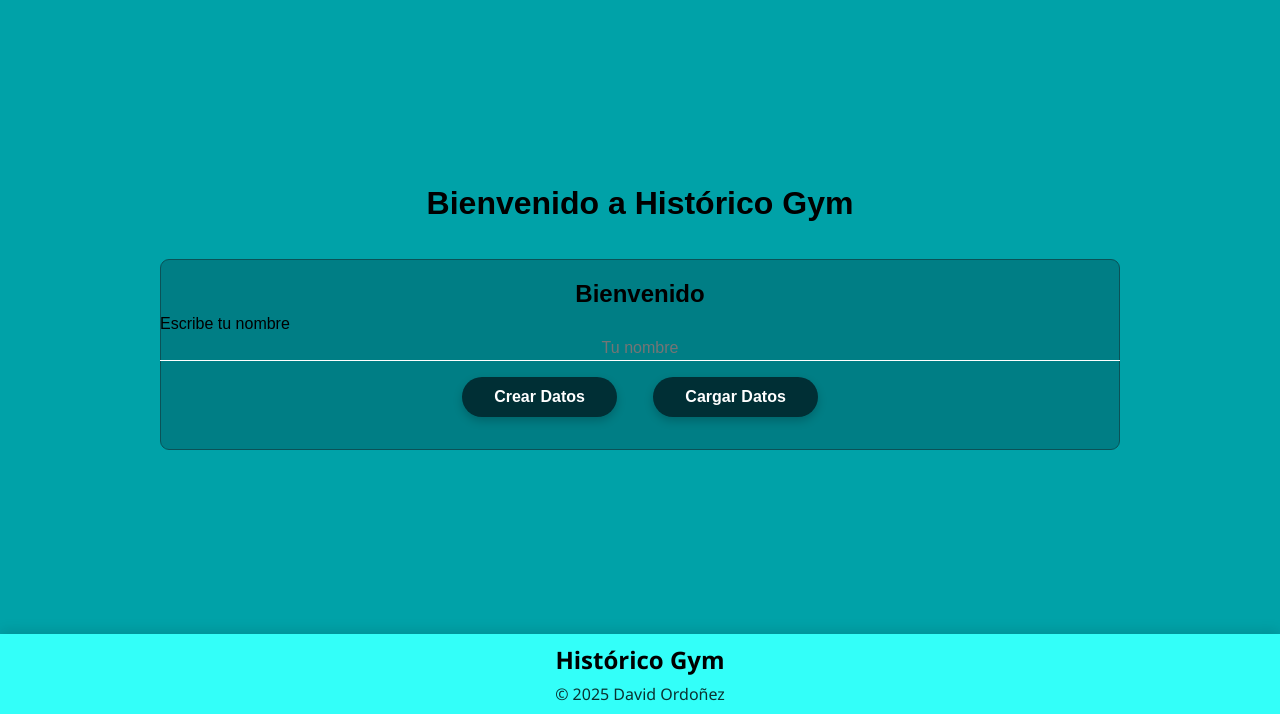
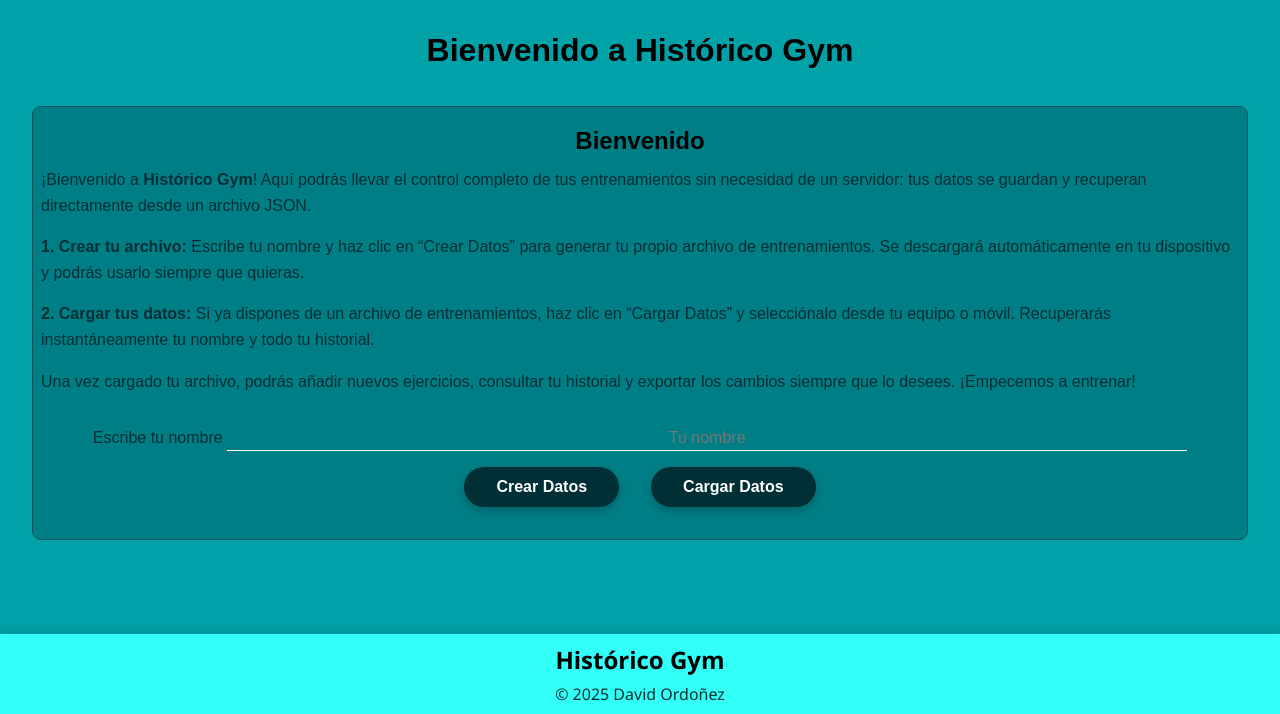
Before and after one commit to davidordo85/Historic_Gym, a plain HTML site: page index.html in a window 1280 px wide. Shown: the part 86-800 px from the top of the page. Drawn offline with Linux system fonts and the light colour scheme.

Commit message:
style fixes and text in index page

```diff
--- a/css/indexPage.css
+++ b/css/indexPage.css
@@ -9,12 +9,29 @@
   background: #007e85;
   border-radius: 9px;
   padding: 1rem 0;
-  width: 75vw;
+  width: 95vw;
   display: flex;
   align-items: center;
   flex-direction: column;
 }
 
-.contenedor-nombre-usuario {
-  color: white;
+.contenedor-nombre-usuario,
+.user-name-container {
+  color: #002f35;
 }
+
+.intro-text {
+  padding: 0.5rem;
+  margin-bottom: 1.5rem;
+  font-size: 1rem;
+  line-height: 1.6;
+  color: #002f35;
+}
+
+.intro-text p + p {
+  margin-top: 1rem;
+}
+
+.data-buttons-container {
+  display: flex;
+}
--- a/css/styles.css
+++ b/css/styles.css
@@ -80,12 +80,12 @@ body {
 }
 
 .main-content {
-  flex: 1;
-  min-height: calc(100vh - 10rem);
+  flex: 1; /* ocupa todo el espacio restante */
+  padding: 2rem 1rem;
   display: flex;
   flex-direction: column;
-  justify-content: center;
   align-items: center;
+  /* ya no centramos verticalmente */
 }
 
 h1 {
--- a/index.html
+++ b/index.html
@@ -42,6 +42,31 @@
         <h1>Bienvenido a Histórico Gym</h1>
         <div class="index-page-target-container">
           <h2 id="pageGreeting">Bienvenido</h2>
+          <div class="intro-text">
+            <p>
+              ¡Bienvenido a <strong>Histórico Gym</strong>! Aquí podrás llevar
+              el control completo de tus entrenamientos sin necesidad de un
+              servidor: tus datos se guardan y recuperan directamente desde un
+              archivo JSON.
+            </p>
+            <p>
+              <strong>1. Crear tu archivo:</strong> Escribe tu nombre y haz clic
+              en “Crear Datos” para generar tu propio archivo de entrenamientos.
+              Se descargará automáticamente en tu dispositivo y podrás usarlo
+              siempre que quieras.
+            </p>
+            <p>
+              <strong>2. Cargar tus datos:</strong> Si ya dispones de un archivo
+              de entrenamientos, haz clic en “Cargar Datos” y selecciónalo desde
+              tu equipo o móvil. Recuperarás instantáneamente tu nombre y todo
+              tu historial.
+            </p>
+            <p>
+              Una vez cargado tu archivo, podrás añadir nuevos ejercicios,
+              consultar tu historial y exportar los cambios siempre que lo
+              desees. ¡Empecemos a entrenar!
+            </p>
+          </div>
 
           <div class="user-name-container" id="userNameContainer">
             <label for="userNameInput">Escribe tu nombre</label>
```
